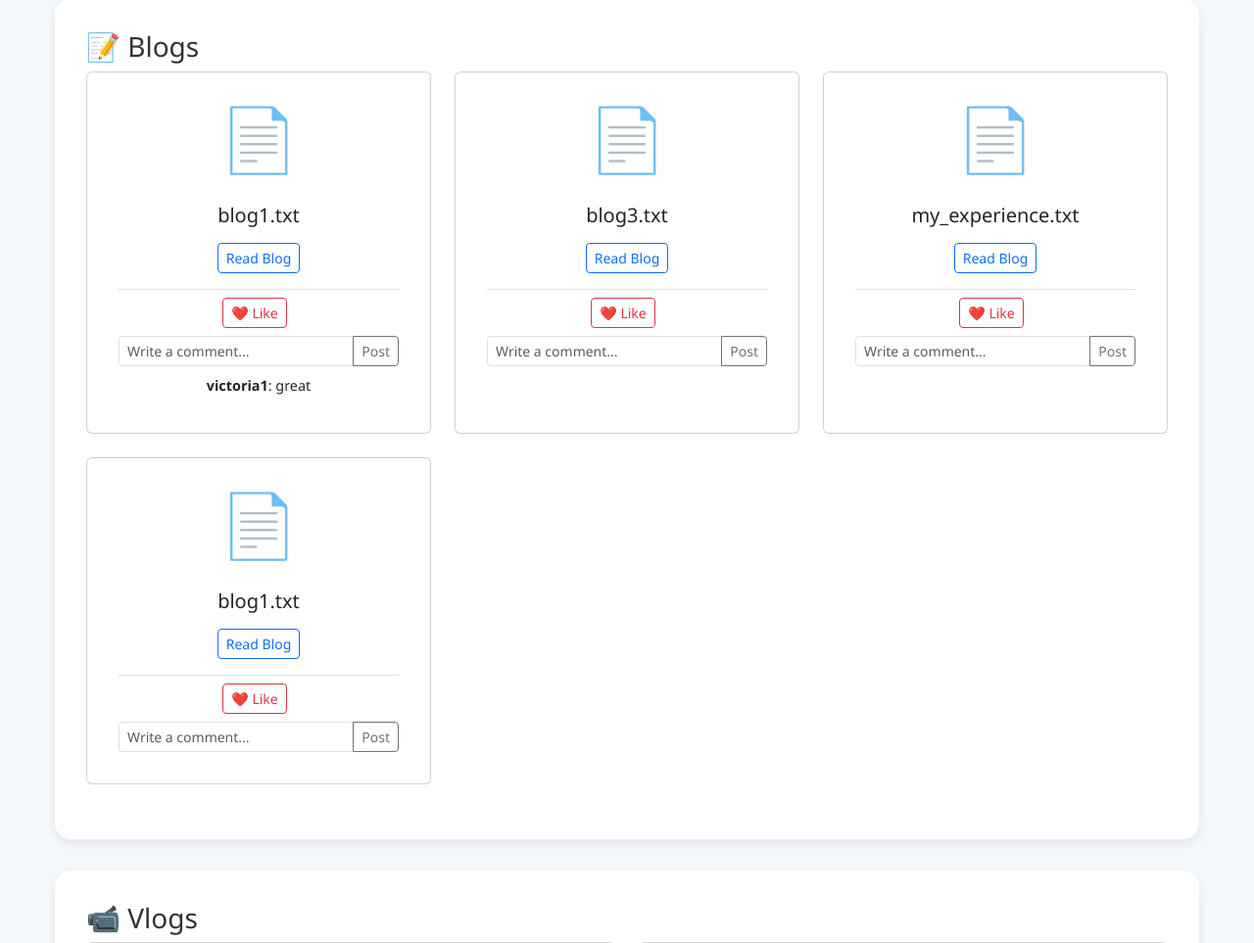
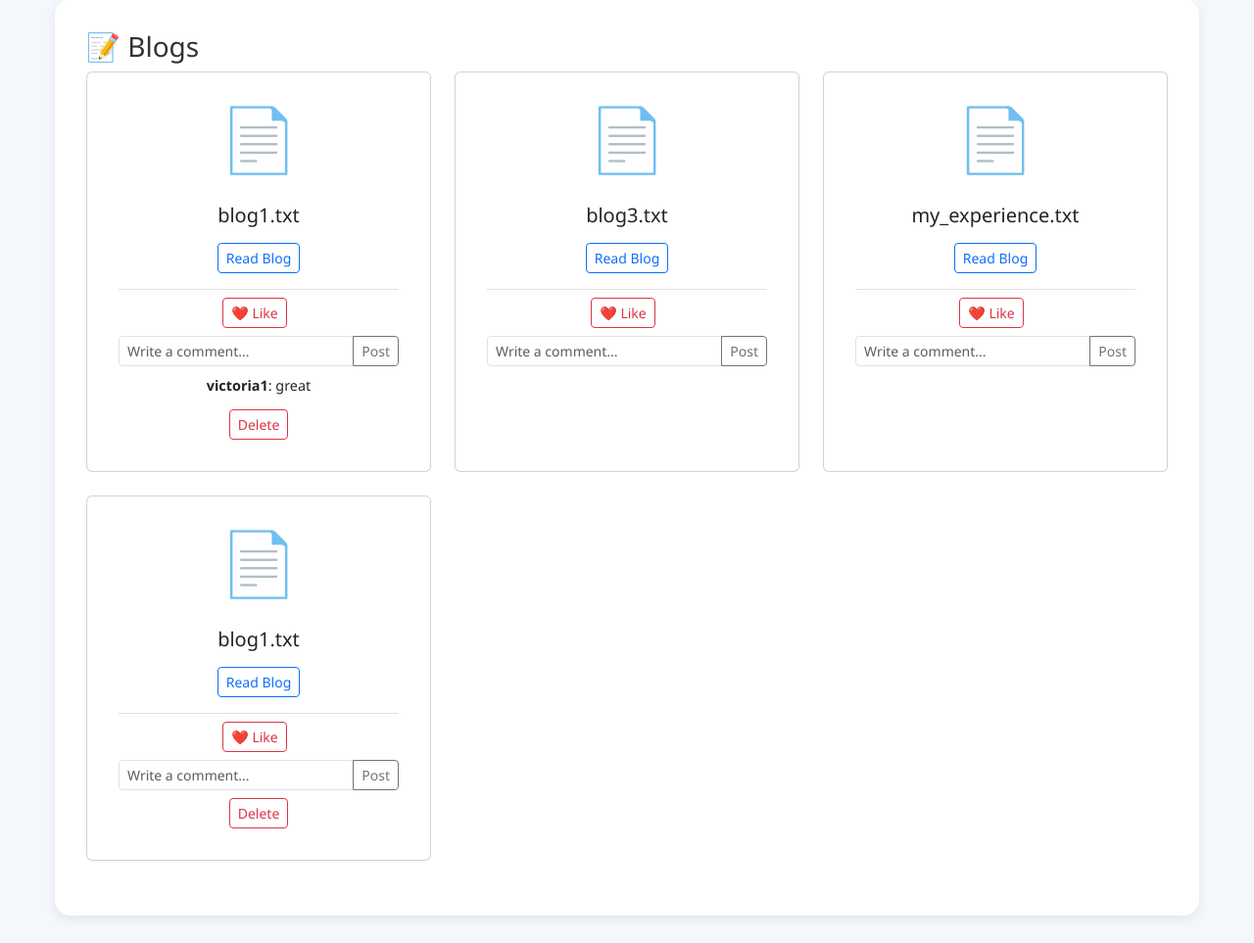
Before and after one commit to VictoriaNyam/AI_Itinerary_app, a Flask app: page /gallery in a window 1280 px wide. Shown: the part 255-1218 px from the top of the page at 98% size. Run offline with Flask 3, Linux system fonts and the light colour scheme; a user stored in the database is signed in.

Commit message:
Update gallery.html

```diff
--- a/app/templates/gallery.html
+++ b/app/templates/gallery.html
@@ -96,6 +96,15 @@
                         {% endfor %}
                       </div>
                     {% endif %}
+
+                    <!-- Delete Button (Only for the user who uploaded the blog) -->
+                    {% if blog.user_id == current_user.id %}
+                      <form action="{{ url_for('main.delete_upload', upload_id=blog.id) }}" method="POST" class="d-inline">
+                        <button type="submit" class="btn btn-sm btn-outline-danger mt-2" onclick="return confirm('Are you sure you want to delete this blog?');">
+                          Delete
+                        </button>
+                      </form>
+                    {% endif %}
                   </div>
                 </div>
               </div>
@@ -154,6 +163,15 @@
                         {% endfor %}
                       </div>
                     {% endif %}
+
+                    <!-- Delete Button (Only for the user who uploaded the vlog) -->
+                    {% if vlog.user_id == current_user.id %}
+                      <form action="{{ url_for('main.delete_upload', upload_id=vlog.id) }}" method="POST" class="d-inline">
+                        <button type="submit" class="btn btn-sm btn-outline-danger mt-2" onclick="return confirm('Are you sure you want to delete this vlog?');">
+                           Delete
+                        </button>
+                      </form>
+                    {% endif %}
                   </div>
                 </div>
               </div>
```
